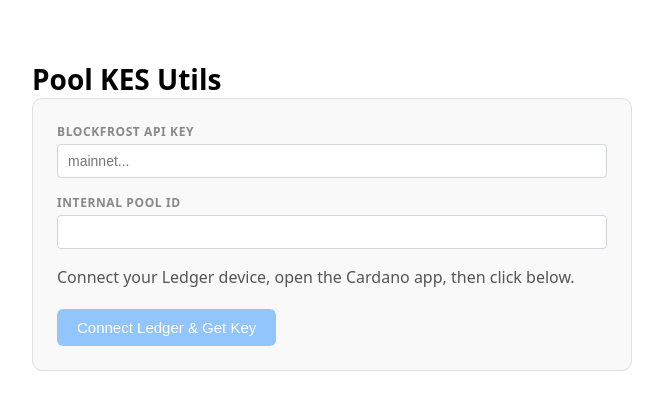
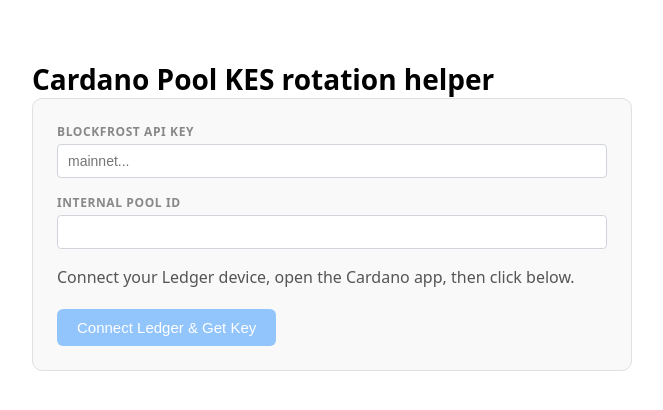
Before and after one commit to Emurgo/stake-pool-helper, a React (Vite) app: page / in a window 1280 px wide. Shown: the top 410 px of the page, without its empty margins (308-971 px from the left). Built offline with nearby package versions, Linux system fonts and the light colour scheme; what @cardano-foundation/ledgerjs-hw-app-cardano would draw is missing.

Commit message:
text change

```diff
--- a/package.json
+++ b/package.json
@@ -3,7 +3,7 @@
   "version": "0.1.0",
   "scripts": {
     "dev": "bun index.html",
-    "build": "bun build index.html --outdir dist"
+    "build": "rm -rf dist/ || true; bun build index.html --outdir dist"
   },
   "dependencies": {
     "@cardano-foundation/ledgerjs-hw-app-cardano": "^7.1.4",
--- a/src/App.tsx
+++ b/src/App.tsx
@@ -286,7 +286,7 @@ export default function App() {
 
   return (
     <div style={styles.container}>
-      <h1 style={styles.title}>Pool KES Utils</h1>
+      <h1 style={styles.title}>Cardano Pool KES rotation helper</h1>
 
       {(status.kind === "idle" || status.kind === "connecting") && (
         <div style={styles.card}>
```
Also changed, not shown: 2 other files (tests, documents, lock files or other folders).
